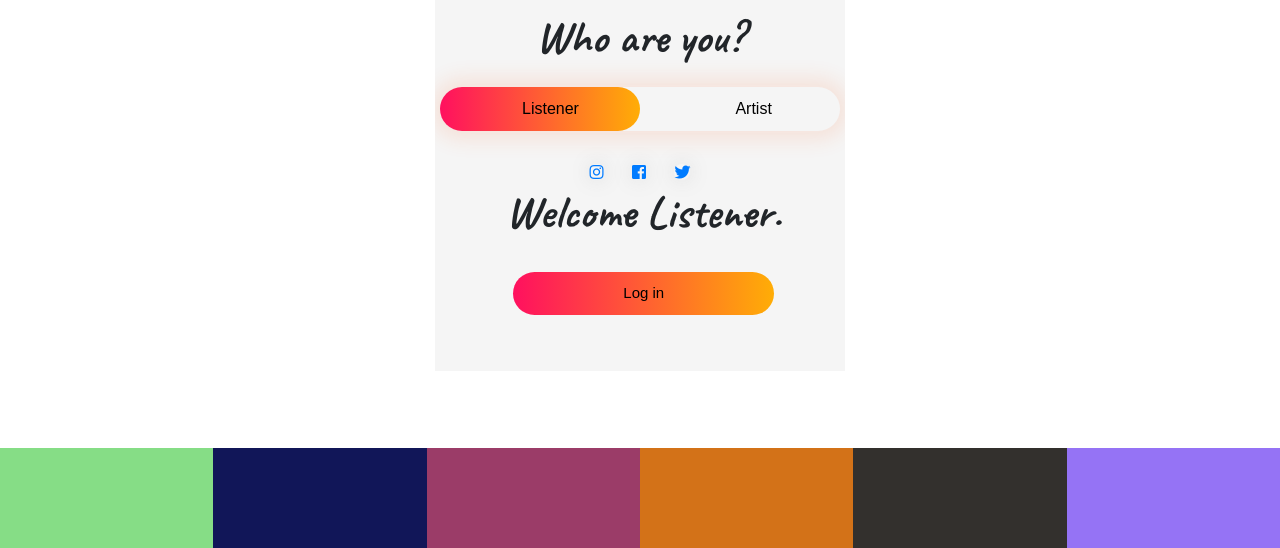
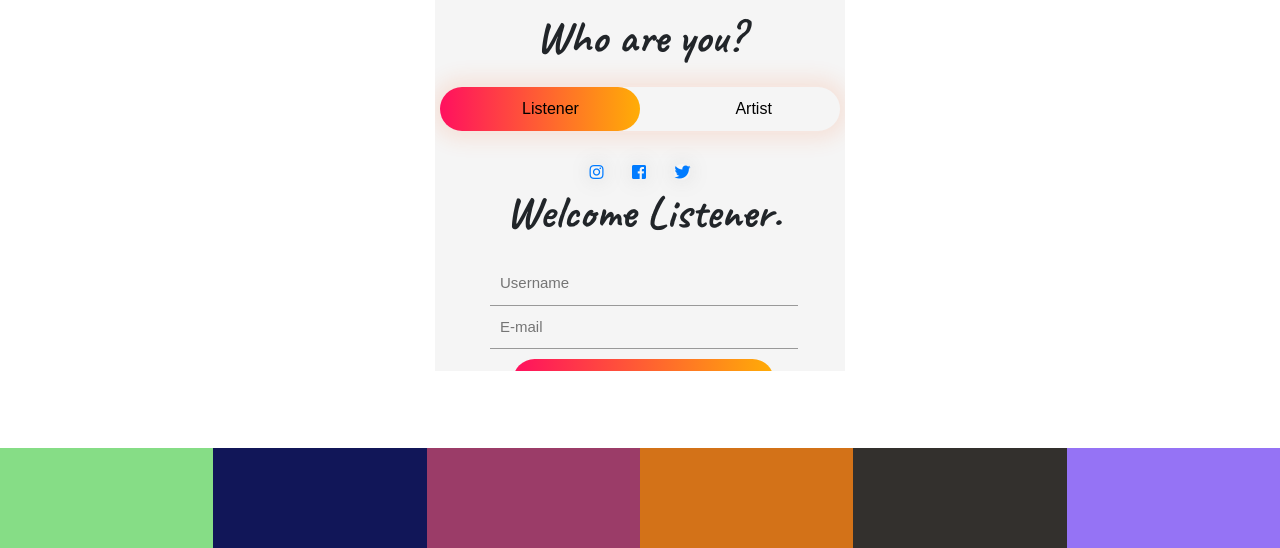
Before and after one commit to sarismet/CmpEfy, a Flask app: page /login in a window 1280 px wide. Shown: the part 252-800 px from the top of the page. Run offline with Flask 2, Linux system fonts and the light colour scheme; some libraries are stand-ins or nearby versions; some web fonts are replaced.

Commit message:
neler neler

```diff
--- a/templates/login.html
+++ b/templates/login.html
@@ -46,13 +46,17 @@
 
             </div>
 
-            <form id="login" class="input-group">
+            <form method="POST" id="login" class="input-group">
                 <p class="text">Welcome Listener.</p>
+                <input type="text" class="input-field" placeholder="Username" required>
+                <input type="text" class="input-field" placeholder="E-mail" required>
                 <button type=" submit" method="listener" class="btn-submit">Log in</button>
 
             </form>
             <form method="POST" id="register" class="input-group">
                 <p class="text">Welcome Artist.</p>
+                <input type="text" class="input-field" placeholder="Name" required>
+                <input type="text" class="input-field" placeholder="Surname" required>
                 <button type="submit" class="btn-submit">Log in</button>
 
             </form>
```
